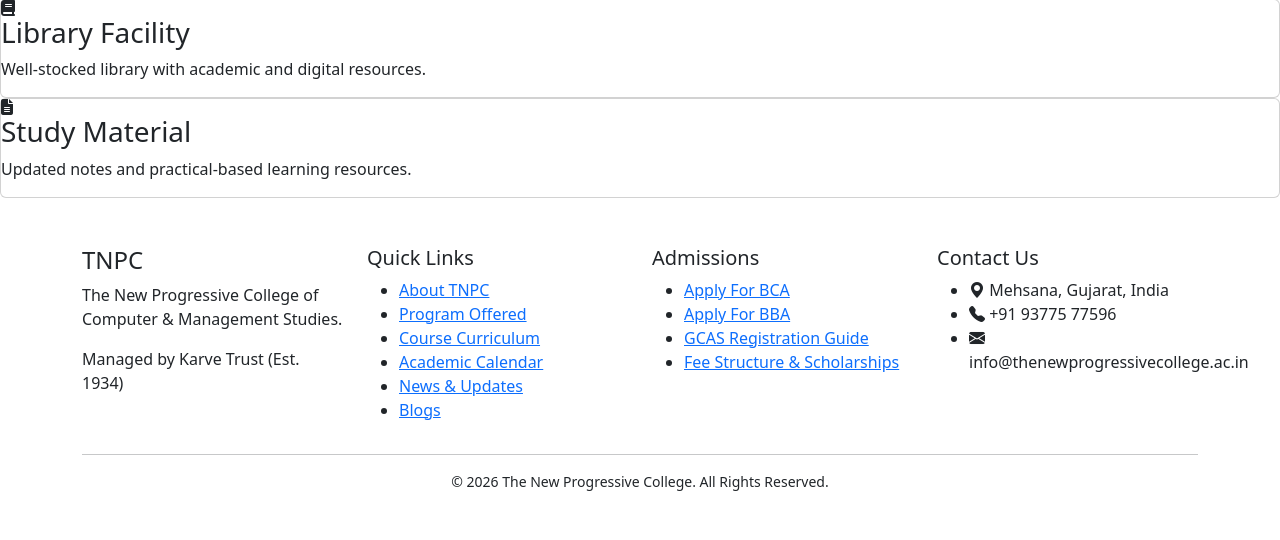
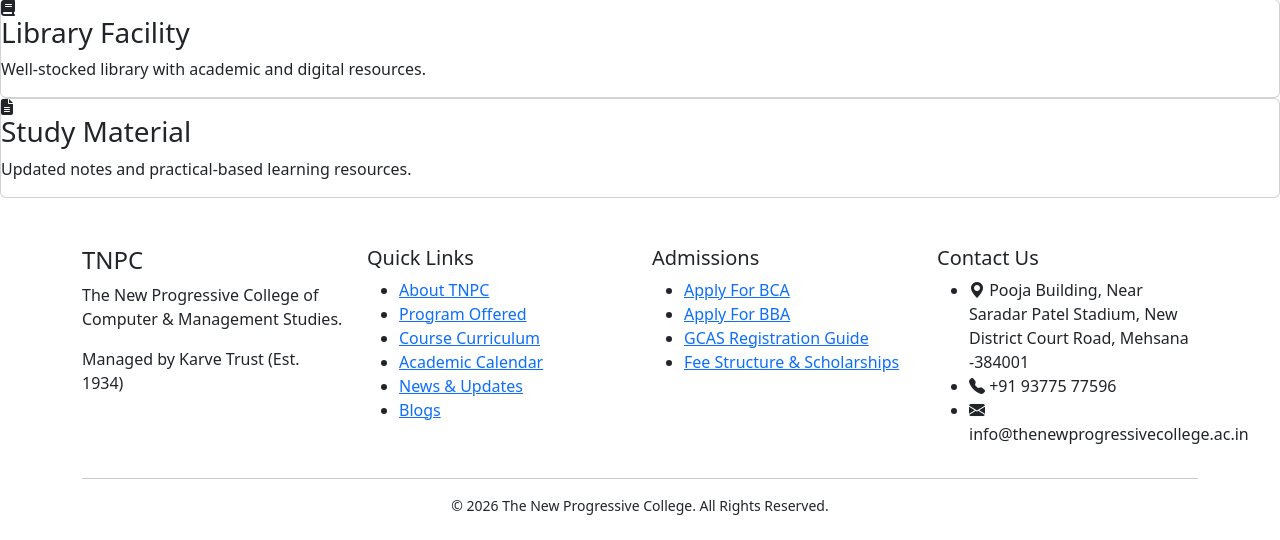
Before and after one commit to gamijinal/TNPC-, a PHP site: page /about.php in a window 1280 px wide; the page is wider, and only the part inside the window is pictured. Shown: the part 1649-2189 px from the top of that part. Before the commit the page ends 2140 px from the top of that part, so only its background shows below. Run offline with PHP 8.4, Linux system fonts and the light colour scheme.

Commit message:
address update

```diff
--- a/PHP/footer.php
+++ b/PHP/footer.php
@@ -42,7 +42,7 @@
             <div class="col-md-6 col-lg-3">
                 <h5 class="footer-heading">Contact Us</h5>
                 <ul class="footer-contact">
-                    <li><i class="bi bi-geo-alt-fill"></i> Mehsana, Gujarat, India</li>
+                    <li><i class="bi bi-geo-alt-fill"></i> Pooja Building, Near Saradar Patel Stadium, New District Court Road, Mehsana -384001</li>
                     <li><i class="bi bi-telephone-fill"></i> +91 93775 77596</li>
                     <li><i class="bi bi-envelope-fill"></i> info@thenewprogressivecollege.ac.in</li>
                 </ul>
```
